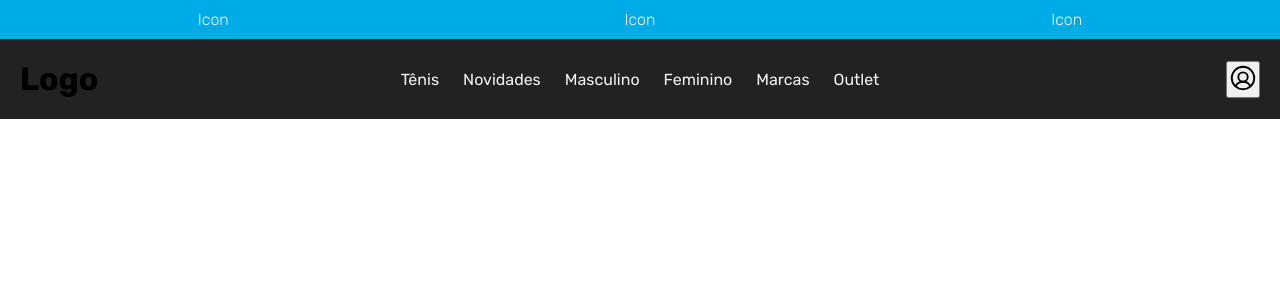
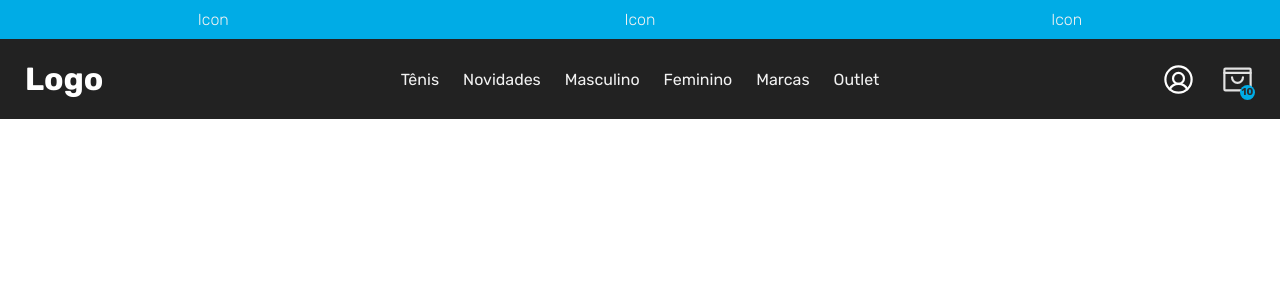
Before and after one commit to zkauansantos/e-commercefe, a React (Vite) app: page /login in a window 1280 px wide. Shown: the top 300 px of the page. Built offline with nearby package versions, Linux system fonts and the light colour scheme; a web font is replaced by a local one.

Commit message:
created component with icons of the user and bagstore

```diff
--- a/src/components/Header/index.tsx
+++ b/src/components/Header/index.tsx
@@ -1,8 +1,5 @@
-import * as Popover from '@radix-ui/react-popover';
-
-import { UserCircle } from 'phosphor-react';
-
 import MenuList from '../MenuList';
+import UserBag from '../UserBag';
 
 import {
   Container,
@@ -26,23 +23,7 @@ export default function Header() {
           </div>
         </MenuRoot>
 
-        <div style={{ display: 'flex', zIndex: '5', gap: 15 }}>
-          <Popover.Root>
-            <Popover.Trigger>
-              <UserCircle size={30} />
-            </Popover.Trigger>
-
-            <Popover.Portal>
-
-              <Popover.Content>
-                <div>
-                  Mundo
-                </div>
-              </Popover.Content>
-
-            </Popover.Portal>
-          </Popover.Root>
-        </div>
+        <UserBag />
       </Content>
     </Container>
   );
--- a/src/components/Header/styles.ts
+++ b/src/components/Header/styles.ts
@@ -64,9 +64,9 @@ export const Content = styled.div`
   display: flex;
   justify-content: space-between;
   align-items: center;
+  padding: 0px 5px;
+
+  h1 {
+    color: #fff;
+  }
 `;
-
-export const ContainerPopover = styled.div`
-  z-index: 5;
-
-`;
--- a/src/components/MenuList/MenuItem/styles.ts
+++ b/src/components/MenuList/MenuItem/styles.ts
@@ -16,7 +16,7 @@ export const MenuTrigger = styled(NavigationMenu.Trigger)`
   line-height: 1;
   border-radius: 4px;
   font-size: 15px;
-  color: var(--violet11);
+  color: ${({ theme }) => theme.colors.text};
 
   &:focus {
     box-shadow: 0 0 0 2px var(--violet7);
--- /dev/null
+++ b/src/components/UserBag/index.tsx
@@ -0,0 +1,40 @@
+import * as Popover from '@radix-ui/react-popover';
+
+import { UserCircle, ShoppingBagOpen } from 'phosphor-react';
+
+import {
+  PopoverContent,
+  UserBagContainer,
+  UserLoginPopover,
+  UserTrigger,
+} from './styles';
+
+export default function UserBag() {
+  return (
+    <UserBagContainer>
+      <Popover.Root>
+        <UserTrigger asChild>
+          <button type="button">
+            <UserCircle size={35} />
+          </button>
+        </UserTrigger>
+
+        <Popover.Portal>
+          <PopoverContent>
+            <UserLoginPopover>
+              <button type="button"> Entrar</button>
+              <button type="button"> Cadastre-se</button>
+            </UserLoginPopover>
+
+            <Popover.Arrow className="arrow" />
+          </PopoverContent>
+        </Popover.Portal>
+      </Popover.Root>
+
+      <div className="bag">
+        <ShoppingBagOpen size={35} />
+        <span className="counter">10</span>
+      </div>
+    </UserBagContainer>
+  );
+}
--- /dev/null
+++ b/src/components/UserBag/styles.ts
@@ -0,0 +1,100 @@
+import styled from 'styled-components';
+
+import * as Popover from '@radix-ui/react-popover';
+
+export const UserBagContainer = styled.div`
+  display: flex;
+  gap: 24px;
+  align-items: center;
+  justify-content: space-between;
+
+  .bag {
+    position: relative;
+    display: flex;
+    justify-content: center;
+    align-items: center;
+    cursor: pointer;
+
+    * {
+      z-index: 1;
+      cursor: pointer;
+      color: ${({ theme }) => theme.colors.bgSemiLight};
+    }
+
+    .counter {
+      display: grid;
+      place-items: center;
+      font-size: 10px;
+      height: 15px;
+      width: 15px;
+      position: absolute;
+      background: ${({ theme }) => theme.colors.details};
+      color: ${({ theme }) => theme.colors.bgSemiDark};
+      border-radius: 50%;
+      bottom: -3px;
+      z-index: 2;
+      font-weight: bold;
+      right: 0px;
+    }
+  }
+`;
+
+export const UserTrigger = styled(Popover.Trigger)`
+  z-index: 5;
+  border: none;
+  background: transparent;
+  cursor: pointer;
+  display: flex;
+  justify-content: center;
+  align-items: center;
+
+  * {
+    color: ${({ theme }) => theme.colors.bgLight};
+  }
+`;
+
+export const UserLoginPopover = styled.div`
+  position: absolute;
+  top: 23px;
+  right: -90px;
+  background: ${({ theme }) => theme.colors.bgSemiDark};
+  width: 180px;
+  height: 150px;
+  border-radius: 4px;
+  display: flex;
+  justify-content: center;
+  flex-direction: column;
+  align-items: center;
+  gap: 24px;
+
+  button {
+    padding: 10px 20px;
+    background: none;
+    display: grid;
+    place-items: center;
+    min-width: 120px;
+    border-radius: 4px;
+    border: 1px solid ${({ theme }) => theme.colors.separator};
+    color: ${({ theme }) => theme.colors.text};
+    cursor: pointer;
+    transition: 0.2s ease-in-out;
+
+    &:hover {
+      background: ${({ theme }) => theme.colors.bgSemiLight};
+      color: ${({ theme }) => theme.colors.bgSemiDark}
+    }
+  }
+`;
+
+export const PopoverContent = styled(Popover.Content)`
+  position: relative;
+
+  .arrow {
+    height: 8px;
+    width: 16px;
+    position: absolute;
+    bottom: 5px;
+    left: 50%;
+    transform: translate(-50%, -50%);
+  }
+`;
```
